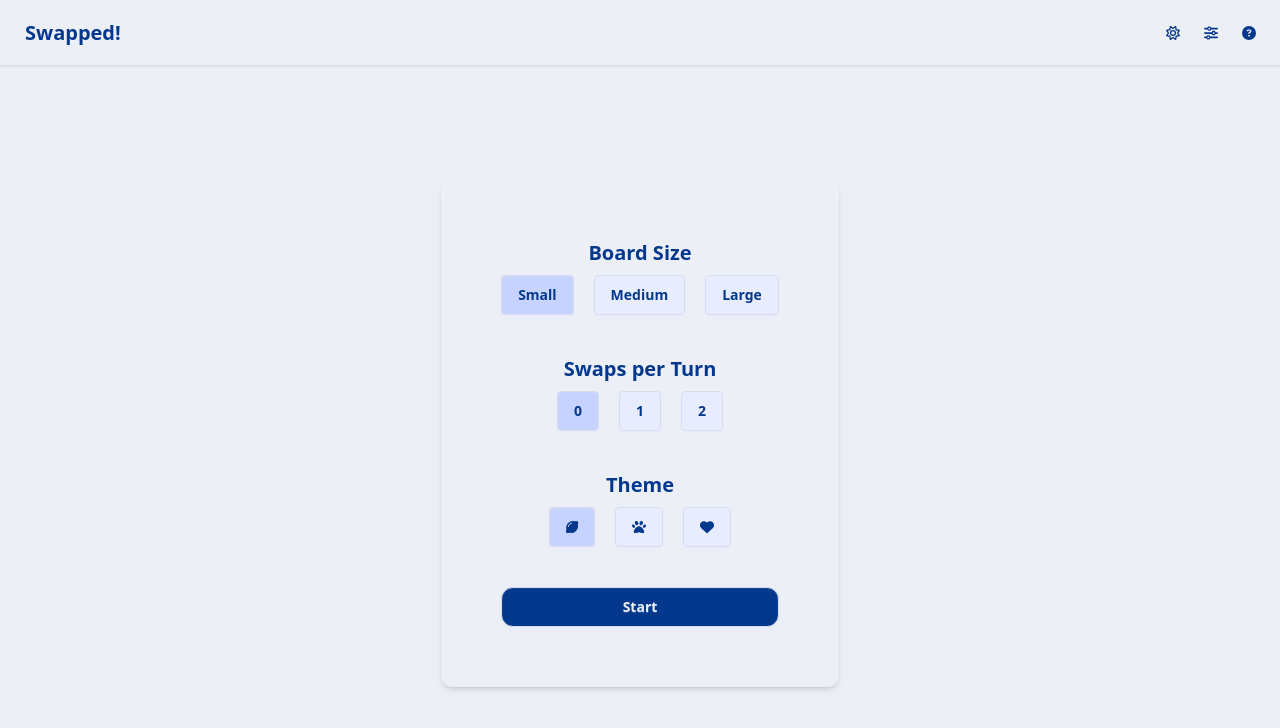
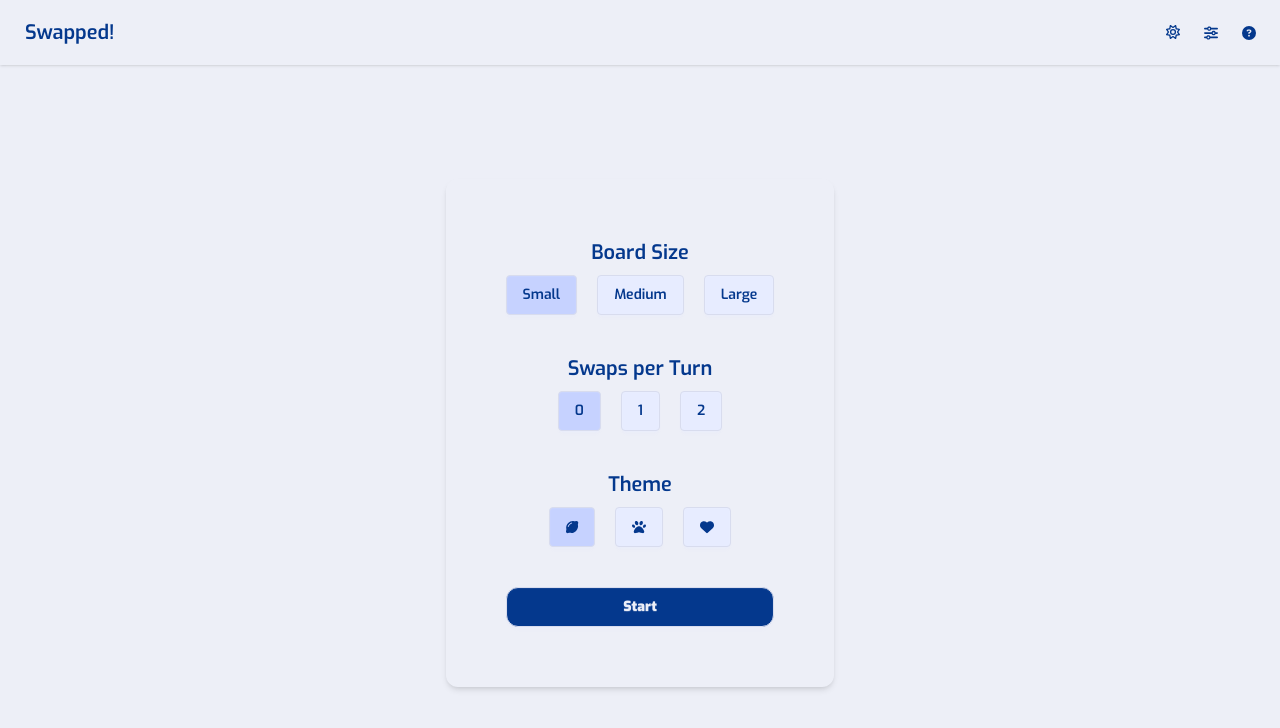
Before and after one commit to Moonfox404/SEG3125-memory-game, a Next.js app in the folder memory-game/: page / in a window 1280 px wide. Shown: the top 728 px of the page. Built offline with nearby package versions, Linux system fonts and the light colour scheme.

Commit message:
fix font variable in globals

```diff
--- a/memory-game/app/globals.css
+++ b/memory-game/app/globals.css
@@ -34,7 +34,7 @@
 }
 
 body {
-  font-family: var(--font-sans), Arial, Helvetica, sans-serif;
+  font-family: var(--font-exo), Arial, Helvetica, sans-serif;
 }
 
 @layer utilities {
```
